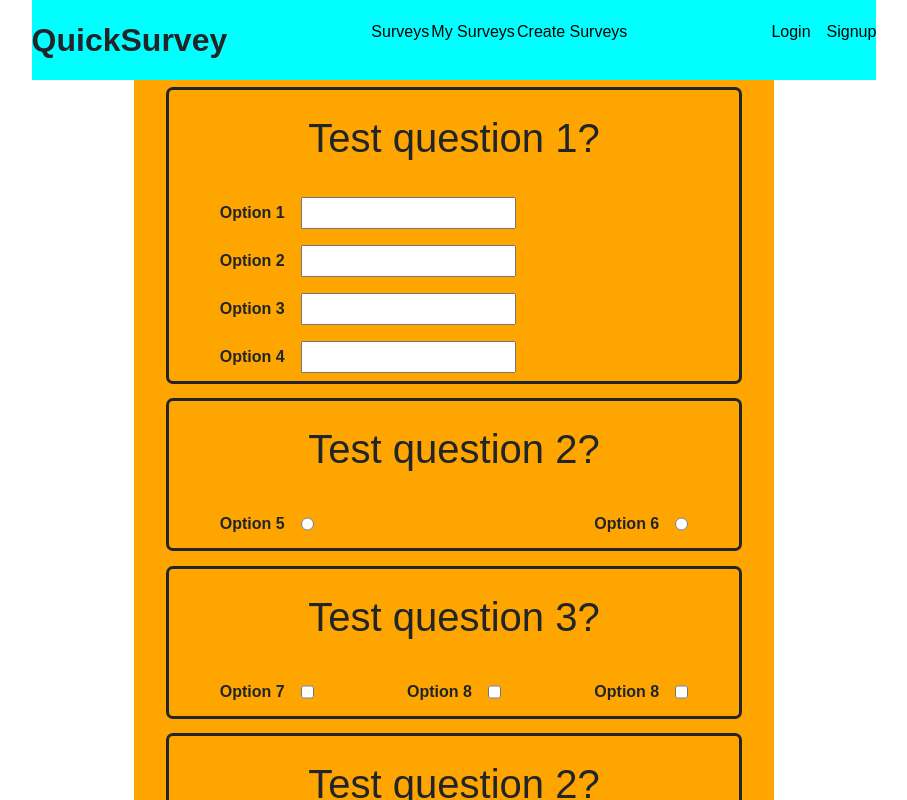
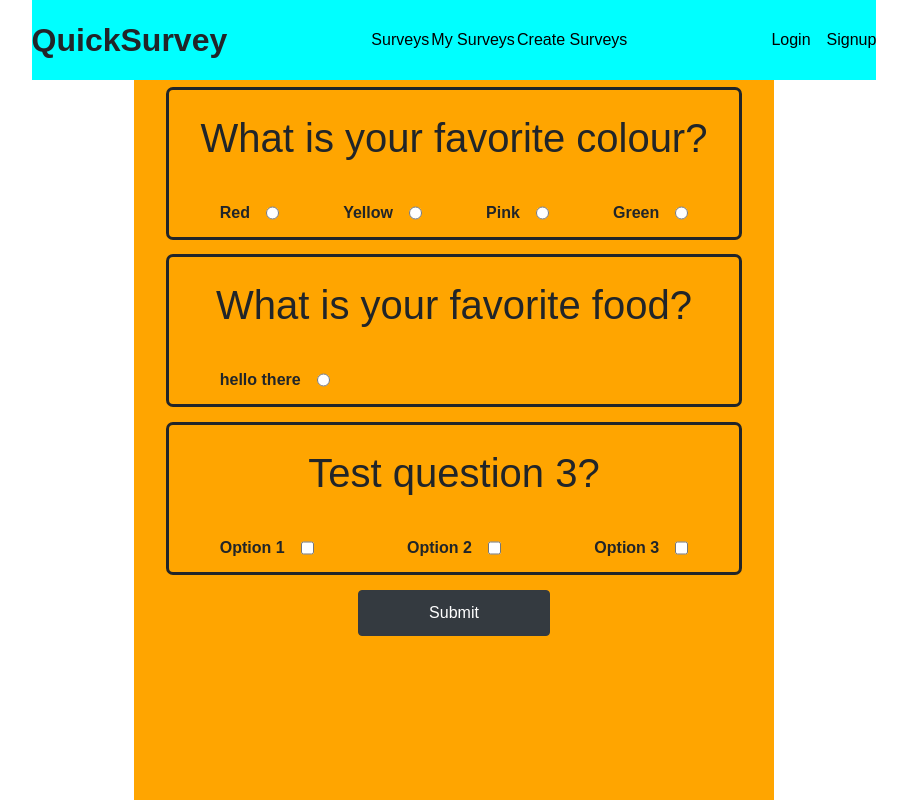
Before and after one commit to LouPrit/quicksurvey, a React (Create React App) app: page / in a window 1280 px wide. Shown: the whole page, without its empty margins (186-1093 px from the left). Built offline with nearby package versions, Linux system fonts and the light colour scheme.

Commit message:
Started basic frame of create survey component

```diff
--- a/src/App.css
+++ b/src/App.css
@@ -21,11 +21,13 @@ margin: auto;
 .App-title {
 font-size: 2em;
 font-weight: bold
+
 }
 
 .App-nav {
   display: flex;
   padding: 0;
+  margin: 0;
   justify-content: space-between;
   min-width: 250px;
   width: 20vw;
@@ -35,6 +37,7 @@ font-weight: bold
   display: flex;
   justify-content: space-between;
   padding: 0;
+  margin: 0;
 }
 
 .signupLi {
@@ -43,12 +46,11 @@ font-weight: bold
 
 
 .App-nav li, .App-nav-login li {
-  text-decoration: none;
   list-style: none;
+  padding: 0;
 }
 
 .link {
-  text-decoration: none;
   color: black;
 }
 
--- a/src/App.js
+++ b/src/App.js
@@ -1,12 +1,15 @@
 import React, { Component } from 'react';
 import './App.css';
-import { BrowserRouter as Router, Route } from "react-router-dom";
-import decode from 'jwt-decode'
+import { BrowserRouter as Router, Route, Switch } from "react-router-dom";
+import decode from 'jwt-decode';
 
 //pages
 import SignupPage from "./pages/signup";
-import MainPage from "./pages/index"
-import LoginPage from "./pages/login"
+import MainPage from "./pages/index";
+import LoginPage from "./pages/login";
+import CreatePage from "./pages/create";
+import MySurveysPage from "./pages/mysurveys"
+import NotFound from "./pages/notfound";
 
 //components
 import MainNav from "./components/navigation"
@@ -62,12 +65,19 @@ verifyToken() {
   render() {
     return (
       <Router>
+        <Switch>
         <div className="App">
           <MainNav logState={this.state.status}/>
+          <Switch>
           <Route path="/" exact component={MainPage} />
-          <Route path="/signup" render={(props) => <SignupPage text="hello there" {...props} />} /> {/*Passing props to the 'SignupPage component, uses 'render' instead of 'component'*/}
+          <Route path="/mysurveys" render={(props) => <MySurveysPage  {...props} />} />
+          <Route path="/create" render={(props) => <CreatePage  {...props} />} />
+          <Route path="/signup" render={(props) => <SignupPage  {...props} />} /> {/*Passing props to the 'SignupPage component, uses 'render' instead of 'component'*/}
           <Route path="/login" render={(props) => <LoginPage setLogInState={this.setLogInState} {...props} />} />
+          <Route path="*" component={NotFound} /> {/*Catches any routes that don't match the above and sends them to the NotFound page*/}
+          </Switch>
         </div>
+        </Switch>
       </Router>
     );
   }
--- a/src/components/navigation.js
+++ b/src/components/navigation.js
@@ -17,7 +17,7 @@ function MainNav(props) {
                         <Link className="link" to="/mysurveys">My Surveys</Link>
                     </li>
                     <li>
-                        <Link className="link" to="/createsurvey">Create Surveys</Link>
+                        <Link className="link" to="/create">Create Surveys</Link>
                     </li>
                 </ul>
             </nav>
@@ -45,7 +45,7 @@ function MainNav(props) {
                             <Link className="link" to="/mysurveys">My Surveys</Link>
                         </li>
                         <li>
-                            <Link className="link" to="/createsurvey">Create Surveys</Link>
+                            <Link className="link" to="/create">Create Surveys</Link>
                         </li>
                     </ul>
                 </nav>
--- /dev/null
+++ b/src/pages/create.js
@@ -0,0 +1,57 @@
+import React, { Component } from 'react';
+import '../styles/create.css';
+import axios from 'axios';
+
+
+class CreatePage extends Component {
+    constructor(props) {
+        super(props);
+
+        this.state = {
+            survObj: {
+                title: "Survey 1",
+                id: 1,
+                user: "kingsolos",
+                survey: [{
+                    question: "What is your favorite colour?",
+                    type: 'radio',
+                    options: [{
+                        option: "Red"
+                    },
+                    {
+                        option: "Yellow"
+                    },
+                    {
+                        option: "Pink"
+                    },
+                    {
+                        option: "Green"
+                    }]
+                }]
+            }
+        };
+
+    }
+
+    componentDidMount() {
+        document.title = "Create a survey";
+    }
+
+    render() {
+        return (
+            <div className="App-main">
+                <h1 className="createHeading">Create a survey</h1>
+                <div className="createSurveyMain">
+                    <form className="createSurveyForm">
+                        <div id="titleDiv">
+                        <label id="#titleLabel">Survey title</label>
+                        <input type="text" id="titleInput" />
+                        </div>
+                    </form>
+                </div>
+            </div>
+        );
+    }
+}
+
+export default CreatePage;
--- a/src/pages/index.js
+++ b/src/pages/index.js
@@ -1,55 +1,47 @@
 import React from "react";
 import '../styles/index.css';
 
-const survObj = [{
-    question: "Test question 1?",
-    type: 'text',
-    options: [{
-        option: "Option 1"
+const survObj = {
+    title: "Survey 1",
+    id: 1,
+    user: "kingsolos",
+    survey: [{
+        question: "What is your favorite colour?",
+        type: 'radio',
+        options: [{
+            option: "Red"
+        },
+        {
+            option: "Yellow"
+        },
+        {
+            option: "Pink"
+        },
+        {
+            option: "Green"
+        }]
     },
     {
-        option: "Option 2"
+        question: "What is your favorite food?",
+        type: 'radio',
+        options: [{
+            option: "hello there"
+        }]
     },
     {
-        option: "Option 3"
-    },
-    {
-        option: "Option 4"
+        question: "Test question 3?",
+        type: 'checkbox',
+        options: [{
+            option: "Option 1"
+        },
+        {
+            option: "Option 2"
+        },
+        {
+            option: "Option 3"
+        }]
     }]
-},
-{
-    question: "Test question 2?",
-    type: 'radio',
-    options: [{
-        option: "Option 5"
-    },
-    {
-        option: "Option 6"
-    }]
-},
-{
-    question: "Test question 3?",
-    type: 'checkbox',
-    options: [{
-        option: "Option 7"
-    },
-    {
-        option: "Option 8"
-    },
-    {
-        option: "Option 8"
-    }]
-},
-{
-    question: "Test question 2?",
-    type: 'radio',
-    options: [{
-        option: "Option 5"
-    },
-    {
-        option: "Option 6"
-    }]
-}];
+}
 
 /**
  * This is the main display
@@ -71,7 +63,7 @@ function MainPage() {
  */
 function Section() {
     return (
-        survObj.map((item, index) =>
+        survObj.survey.map((item, index) =>
             <div key={index} className="surveySection">
                 <h1 className="sectionTitle">{item.question}</h1>
                 <form className="formSection">
@@ -86,7 +78,7 @@ function Section() {
  * @param {*} props Props passed from 'Section' function to this function
  */
 function CreateOptions(props) {
-    return(survObj[props.index].options.map(item => <div className="surveyDiv"><label className="surveyLabel">{item.option}</label><input className="surveyInput" key={props.index} type={props.type} name={props.index} /></div>));
+    return(survObj.survey[props.index].options.map(item => <div className="surveyDiv"><label className="surveyLabel">{item.option}</label><input className="surveyInput" key={props.index} type={props.type} name={props.index} /></div>));
 }
 
 export default MainPage;
--- /dev/null
+++ b/src/pages/mysurveys.js
@@ -0,0 +1,28 @@
+import React, { Component } from 'react';
+import '../styles/create.css';
+import axios from 'axios';
+
+
+class MySurveysPage extends Component {
+    constructor(props) {
+        super(props);
+
+        this.state = {
+        };
+
+    }
+
+    componentDidMount() {
+        document.title = "My Surveys";
+    }
+
+    render() {
+        return (
+            <div className="App-main">
+                <h1 id="loginHeading">My Surveys</h1>
+            </div>
+        );
+    }
+}
+
+export default MySurveysPage;
--- /dev/null
+++ b/src/pages/notfound.js
@@ -0,0 +1,11 @@
+import React from "react";
+
+function NotFound() {
+    return(
+        <div>
+            <h1>Page not found!</h1>
+        </div>
+    );
+}
+
+export default NotFound;
--- /dev/null
+++ b/src/styles/create.css
@@ -0,0 +1,29 @@
+.createHeading {
+    padding: 10px 0 10px 0;
+}
+
+.createSurveyMain {
+    margin: auto;
+    min-height: 45vh;
+    width: 49vw;
+    border: solid;
+    border-width: 1.5px;
+    border-radius: 10px;
+}
+
+.createSurveyForm {
+    display: flex;
+    flex-direction: column;
+}
+
+#titleDiv {
+    display: flex;
+    flex-direction: column;
+    outline: solid;
+    margin: auto;
+}
+
+#titleInput {
+    width: 35vw;
+    padding: 10px;
+}
```
